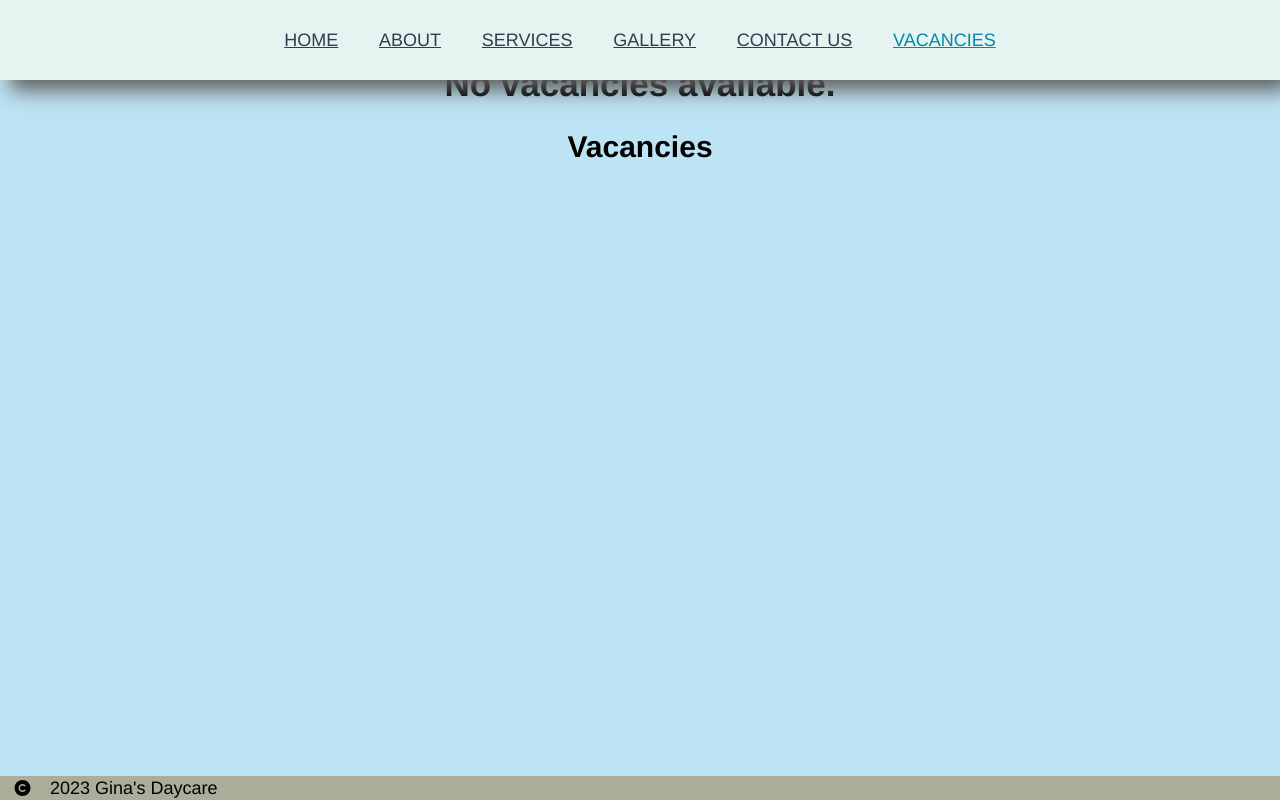
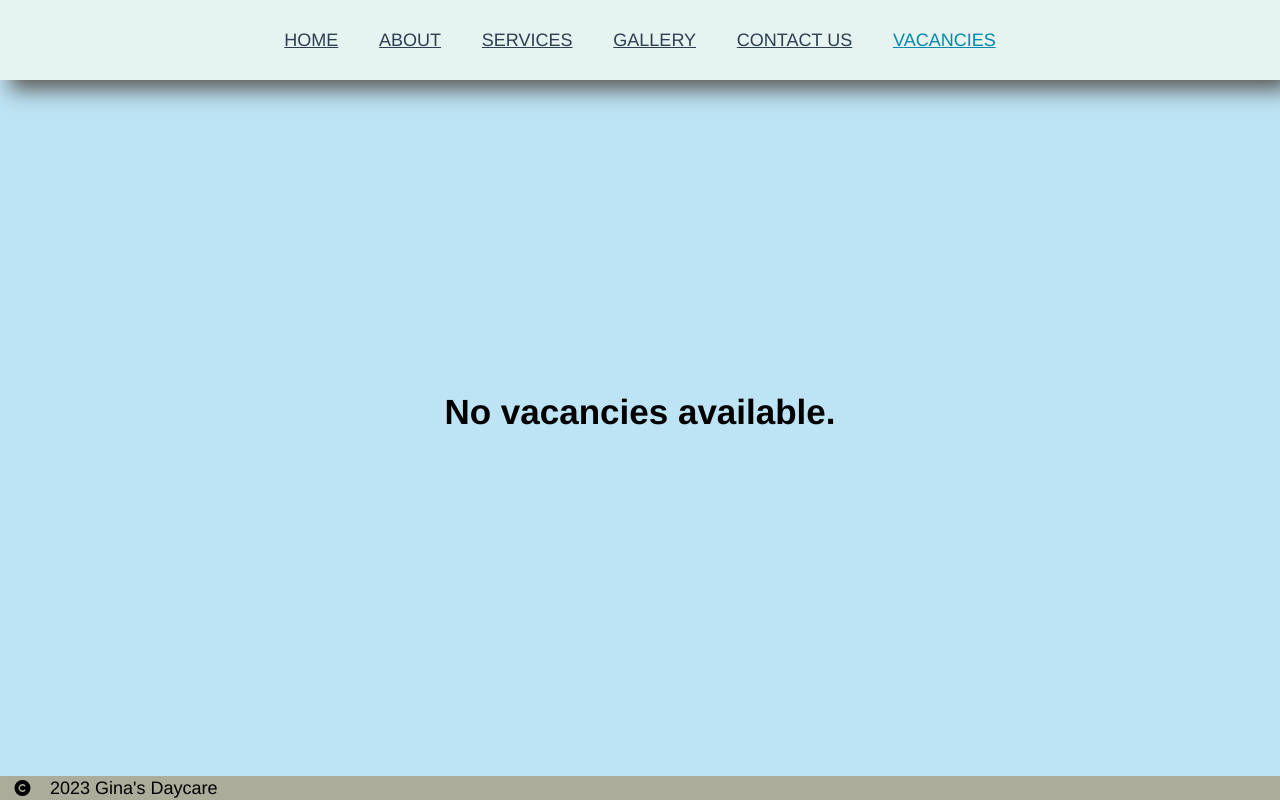
Before and after one commit to MikaRinquest/GinasDaycare, a Vue app: page /vacancies in a window 1280 px wide. Built offline with nearby package versions, Linux system fonts and the light colour scheme; what vue-sweetalert2 would draw is missing.

Commit message:
Fixed no vacancy styling

```diff
--- a/src/components/Vacancies/Vacancies.vue
+++ b/src/components/Vacancies/Vacancies.vue
@@ -2,7 +2,7 @@
   <div v-if="vacancies.length == 0" class="n-vac">
     <h1 class="nv-title">No vacancies available.</h1>
   </div>
-  <div class="a-vac">
+  <div class="a-vac" v-else>
     <h2 class="heading">Vacancies</h2>
     <div class="vac-holder">
       <div v-for="(job, i) in vacancies" :key="i" class="vac">
@@ -23,15 +23,11 @@ export default {
 };
 </script>
 <style scoped>
-.n-vac,
-.vac-holder {
-  height: 100%;
-}
-
 .n-vac {
   display: flex;
   justify-content: center;
   align-items: center;
+  min-height: 87vh;
 }
 
 .nv-title {
@@ -50,6 +46,7 @@ export default {
   padding-left: 5%;
   display: flex;
   flex-wrap: wrap;
+  height: 100%;
 }
 
 .vac {
```
